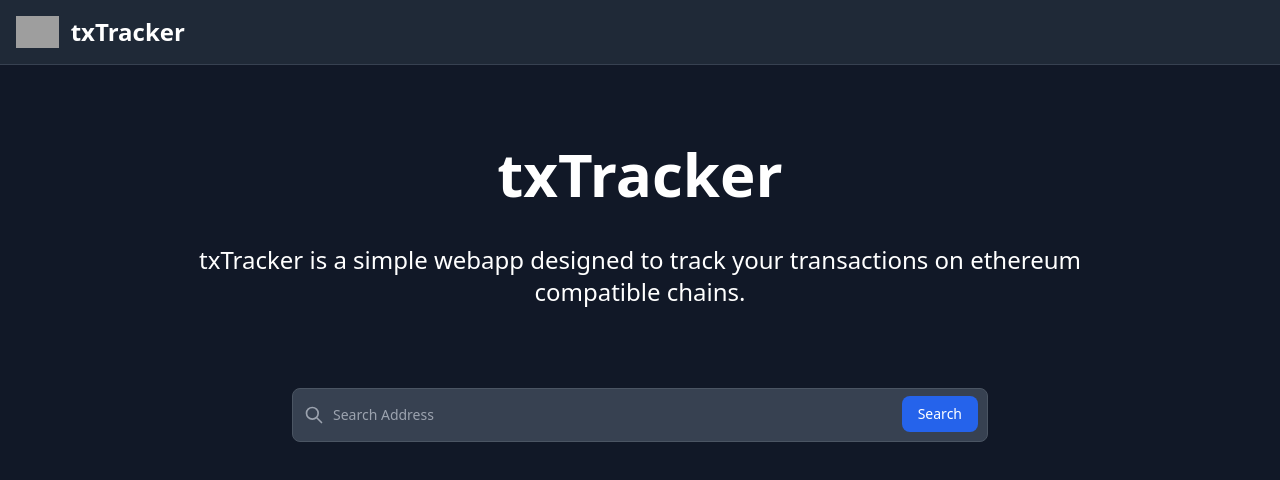
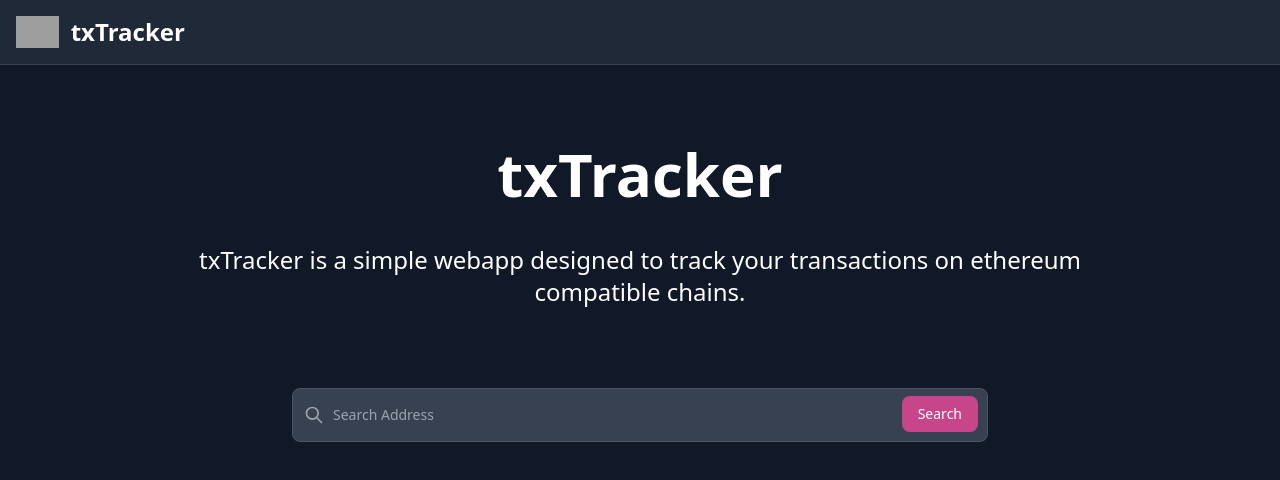
Before and after one commit to guilyx/TrackDrop, a React (Vite) app: page / in a window 1280 px wide. Shown: the top 480 px of the page. Built offline with nearby package versions, Linux system fonts and the light colour scheme; grey boxes are pictures that could not be loaded.

Commit message:
Formatting

```diff
--- a/src/pages/HomePage.tsx
+++ b/src/pages/HomePage.tsx
@@ -49,10 +49,11 @@ const HomePage = () => {
               />
               <button
                 onClick={handleSubmit}
-                className="text-white absolute right-2.5 bottom-2.5 focus:ring-4 focus:outline-none font-medium rounded-lg text-sm px-4 py-2 bg-blue-600 hover:bg-blue-700 focus:ring-blue-800"
+                className="text-white absolute right-2.5 bottom-2.5 focus:ring-4 focus:outline-none font-medium rounded-lg text-sm px-4 py-2 bg-pink-500 bg-opacity-80 hover:bg-pink-600 focus:ring-pink-700"
               >
                 Search
               </button>
+
             </div>
           </div>
         </div>
```
